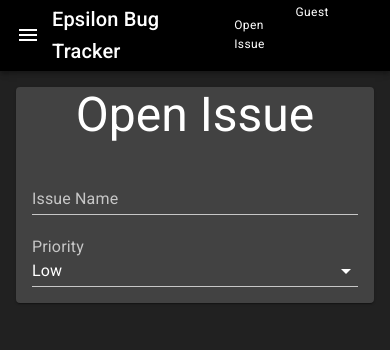
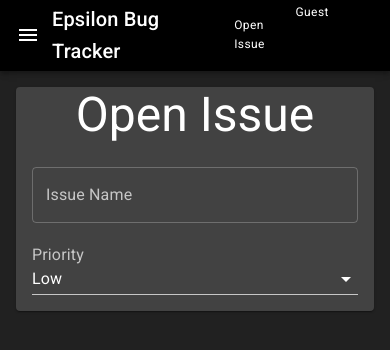
Before and after one commit to MatthewNordstrand/epsilon-bug-tracker, a React (Create React App) app: page /openissue in a window 390 px wide. Shown: the top 350 px of the page. Built offline with nearby package versions, Linux system fonts and the light colour scheme; no server answers; some icons are missing.

Commit message:
Added some breakpoints for the Open Issues form

```diff
--- a/src/components/OpenIssues/OpenIssuesPage.js
+++ b/src/components/OpenIssues/OpenIssuesPage.js
@@ -27,25 +27,26 @@ export default function OpenIssues() {
                     <Paper className={classes.paper}>
                         <Typography className={classes.titleHeading} variant="h3">Open Issue</Typography>
                         <Grid container spacing={3}>
-                            <Grid item xs={3} /> {/*Messing aroung with spacing here. Change this.*/}
-                            <Grid item xs={12} md={4}>
+                            <Grid item lg={3} /> {/*Spacing the obejct to center it*/}
+                            <Grid item xs={12} sm={9} lg={4}>
                                 <TextField
                                     id="issueName"
                                     name="issueName"
                                     label="Issue Name"
+                                    variant="outlined"
                                     fullWidth
                                     value={issueName}
                                     onChange={(e) => setIssueName(e.target.value)}
                                 />
                             </Grid>
-                            <Grid item xs={12} md={2}>
+                            <Grid item xs={12} sm={2}>
                                 <InputLabel id="priority-label">Priority</InputLabel>
                                 <Select
                                     labelId="priority-label"
                                     id="priority"
+                                    fullWidth
                                     value={priority}
                                     onChange={(e) => setPriority(e.target.value)}
-                                    fullWidth
                                 >
                                     <MenuItem value={"priorityLow"}>Low</MenuItem>
                                     <MenuItem value={"priorityMed"}>Medium</MenuItem>
```
